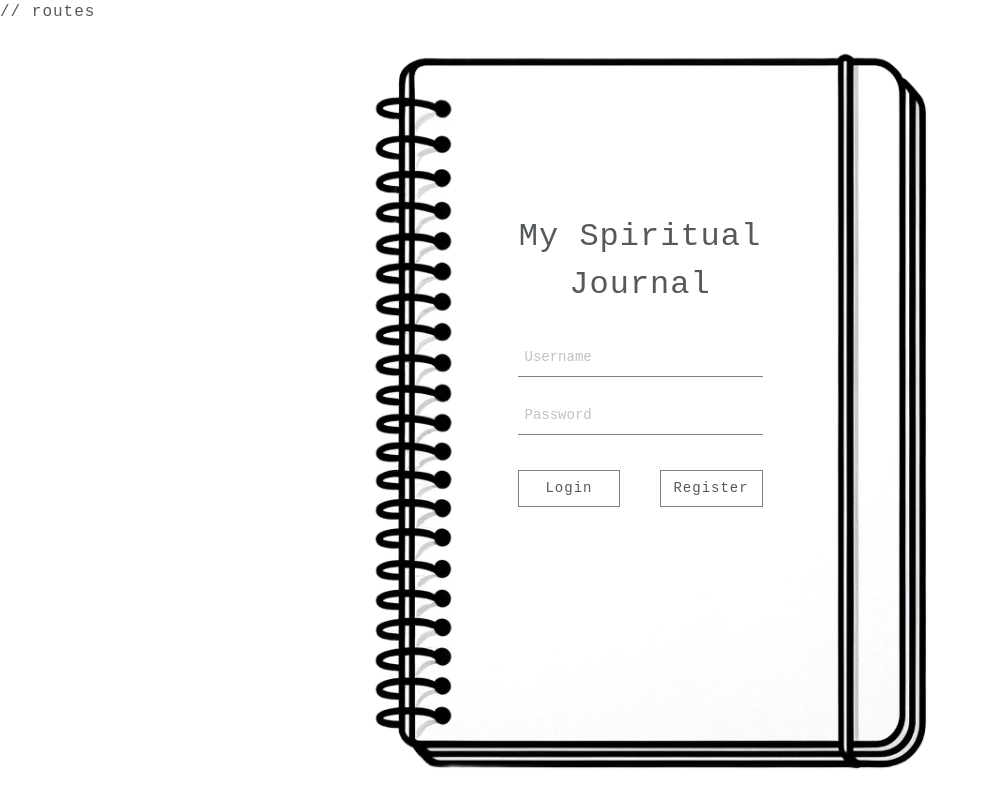
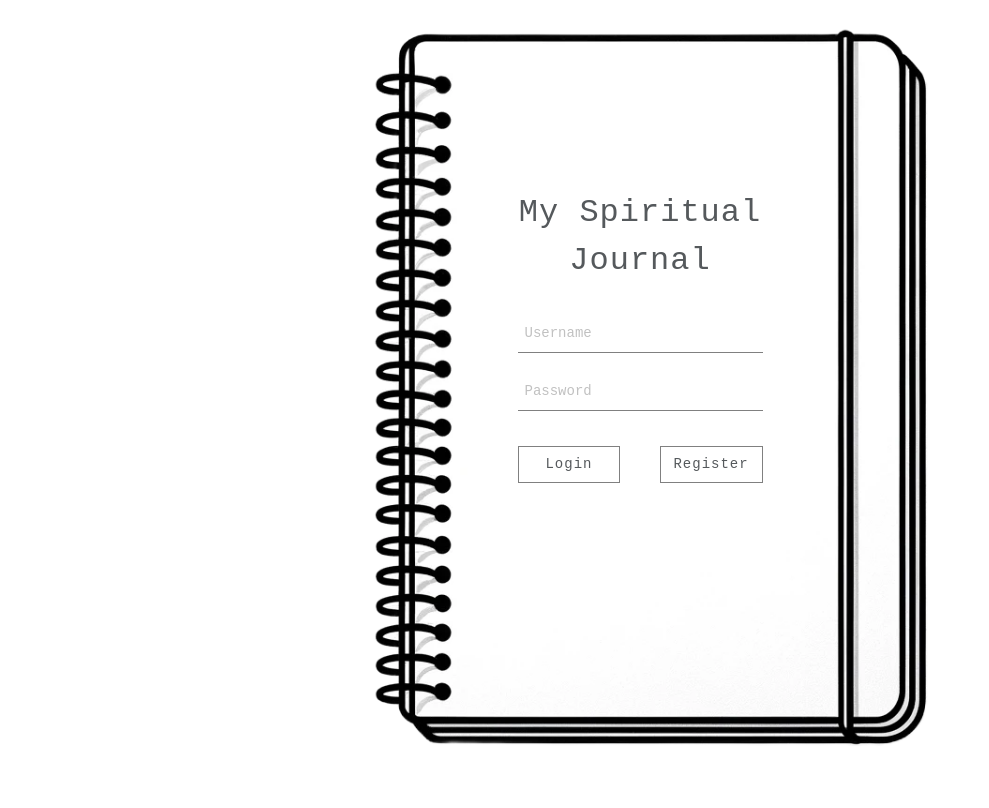
Before and after one commit to DavyHyun/spiritual-journal, a React (Create React App) app in the folder frontend/: page / in a window 1280 px wide. Shown: the top 808 px of the page, without its empty margins (0-989 px from the left). Built offline with nearby package versions, Linux system fonts and the light colour scheme; a web font is replaced by a local one.

Commit message:
testing2

```diff
--- a/frontend/src/App.js
+++ b/frontend/src/App.js
@@ -11,13 +11,13 @@ import AddGroup from "./screens/AddGroup/AddGroup";
 import UserProfile from "./screens/UserProfile/UserProfile";
 
 function App() {
+  // userLogin
   const userLogin = useSelector((state) => state.userLogin);
   const { userInfo } = userLogin;
 
   return (
     <BrowserRouter>
       {userInfo && <Header />}
-      // routes
       <Routes>
         <Route path="/" element={<LoginRegister />} />
         <Route path="/myjournal" element={<MyJournal />} />
```
